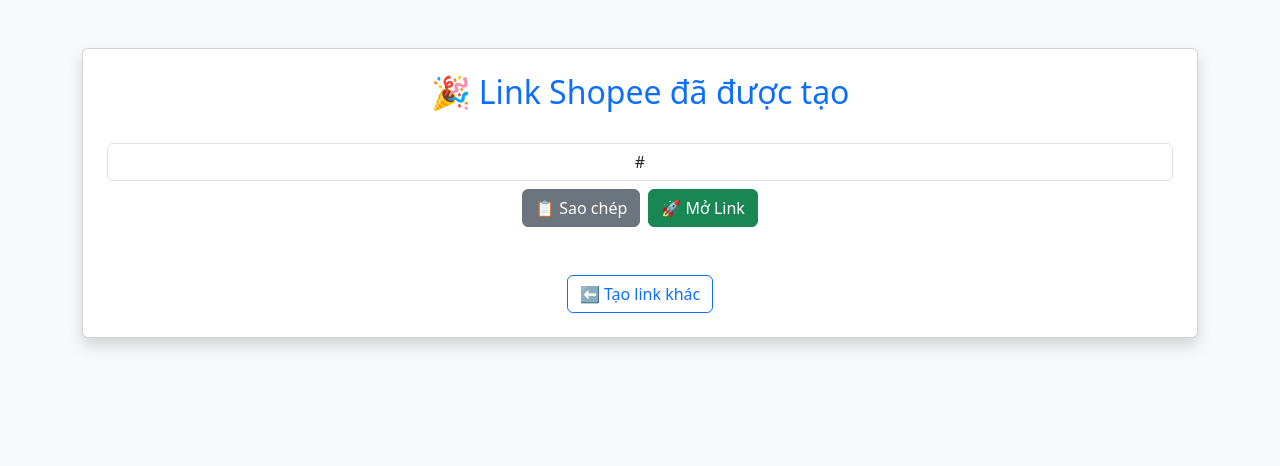
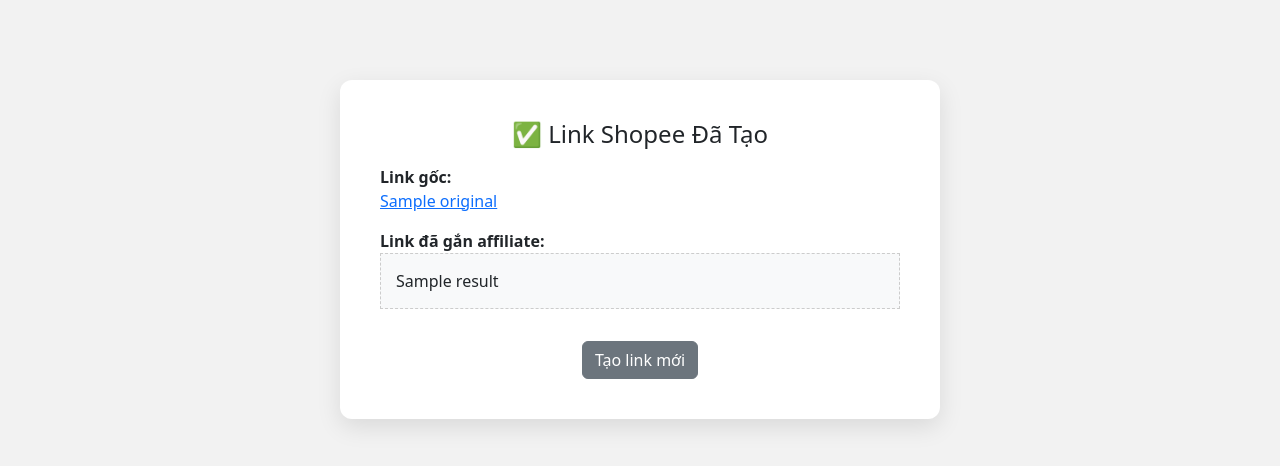
Before and after one commit to haudau2021/getlinkshope-ytb, a Flask app: template templates/preview.html in a window 1280 px wide. Shown: the top 466 px of the page. Run offline with Flask 3, Linux system fonts and the light colour scheme; the template is opened without the code that fills it: most values are stand-ins (such as "Sample title", 1, 10 or a date in 2020).

Commit message:
Update preview.html

```diff
--- a/templates/preview.html
+++ b/templates/preview.html
@@ -2,38 +2,42 @@
 <html lang="vi">
 <head>
     <meta charset="UTF-8">
-    <title>Link đã tạo</title>
-    <meta name="viewport" content="width=device-width, initial-scale=1">
-    <link href="https://cdn.jsdelivr.net/npm/bootstrap@5.3.3/dist/css/bootstrap.min.css" rel="stylesheet">
-    <script>
-        function copyToClipboard() {
-            const copyText = document.getElementById("generatedLink");
-            copyText.select();
-            copyText.setSelectionRange(0, 99999);
-            document.execCommand("copy");
-            alert("✅ Đã sao chép link: " + copyText.value);
+    <title>Link Đã Tạo</title>
+    <link rel="stylesheet" href="https://cdn.jsdelivr.net/npm/bootstrap@5.3.3/dist/css/bootstrap.min.css">
+    <style>
+        body {
+            background-color: #f2f2f2;
         }
-    </script>
+        .box {
+            max-width: 600px;
+            margin: 80px auto;
+            padding: 40px;
+            background-color: white;
+            border-radius: 12px;
+            box-shadow: 0 8px 24px rgba(0,0,0,0.1);
+        }
+        .result-box {
+            background: #f8f9fa;
+            padding: 15px;
+            border: 1px dashed #ccc;
+            word-wrap: break-word;
+        }
+    </style>
 </head>
-<body class="bg-light">
-
-<div class="container mt-5">
-    <div class="card shadow p-4 text-center">
-        <h2 class="text-primary">🎉 Link Shopee đã được tạo</h2>
-
-        <div class="mt-4">
-            <input type="text" class="form-control text-center" id="generatedLink" value="{{ generated_link }}" readonly onclick="this.select()">
-            <div class="mt-2 d-flex justify-content-center gap-2">
-                <button onclick="copyToClipboard()" class="btn btn-secondary">📋 Sao chép</button>
-                <a href="{{ generated_link }}" class="btn btn-success" target="_blank">🚀 Mở Link</a>
-            </div>
+<body>
+    <div class="box">
+        <h4 class="mb-3 text-center">✅ Link Shopee Đã Tạo</h4>
+        <div class="mb-3">
+            <strong>Link gốc:</strong><br>
+            <a href="{{ original }}" target="_blank">{{ original }}</a>
         </div>
-
-        <div class="mt-5">
-            <a href="/" class="btn btn-outline-primary">⬅️ Tạo link khác</a>
+        <div class="mb-3">
+            <strong>Link đã gắn affiliate:</strong>
+            <div class="result-box">{{ result }}</div>
+        </div>
+        <div class="text-center">
+            <a href="/" class="btn btn-secondary mt-3">Tạo link mới</a>
         </div>
     </div>
-</div>
-
 </body>
 </html>
```
